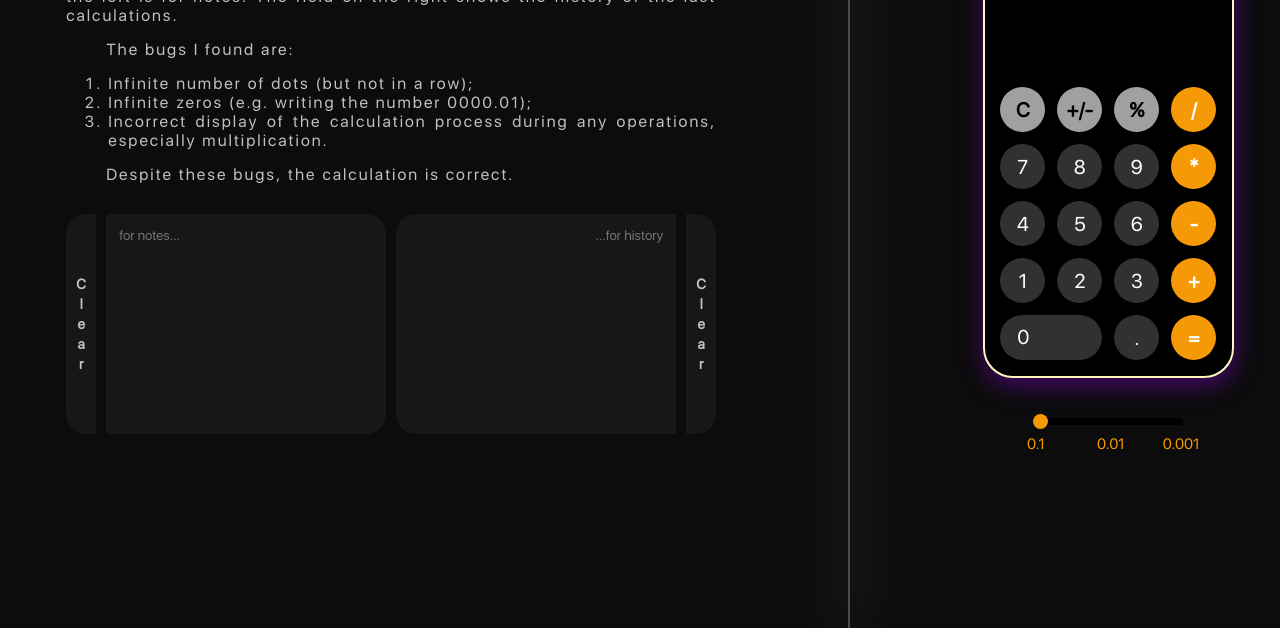
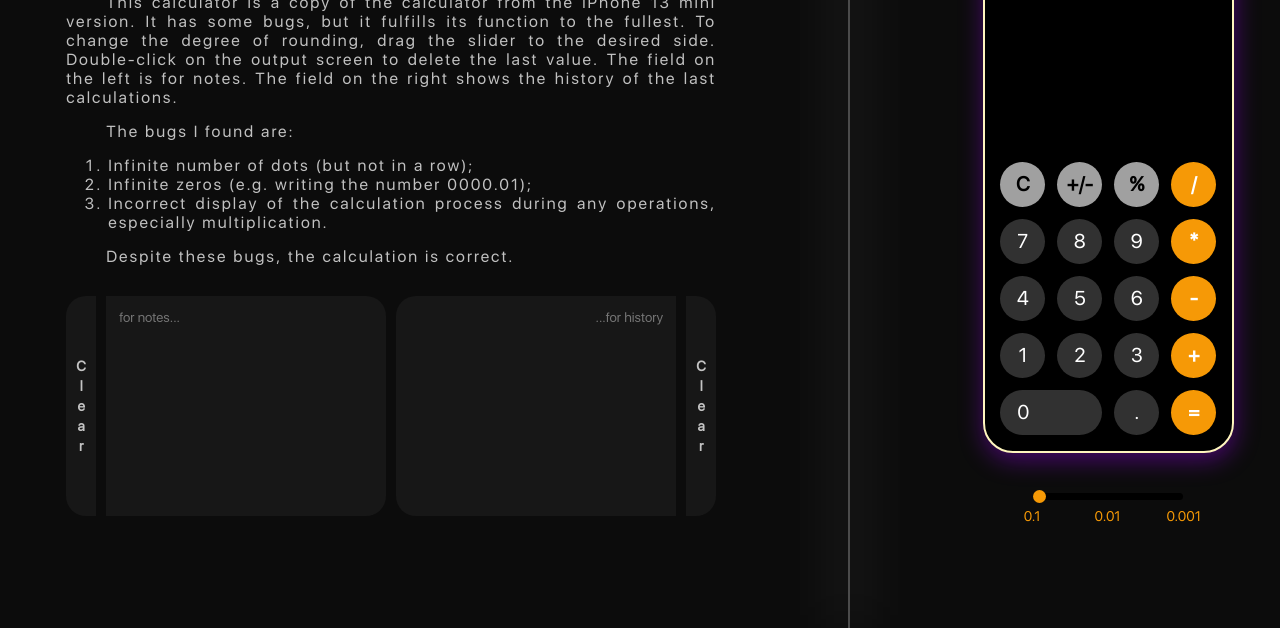
Before and after one commit to Sarcazzzm/calculator, a plain HTML site: page index.html in a window 1280 px wide. Shown: the part 172-800 px from the top of the page. Drawn offline with nearby package versions, Linux system fonts and the light colour scheme.

Commit message:
center_div

```diff
--- a/index.html
+++ b/index.html
@@ -3,6 +3,7 @@
 <head>
     <meta charset="UTF-8">
     <meta name="viewport" content="width=device-width, initial-scale=1.0">
+    <link rel="stylesheet" href="animate.min.css">
     <link rel="stylesheet" href="style.css">
     <title>Calculator</title>
 </head>
--- a/style.css
+++ b/style.css
@@ -17,13 +17,13 @@ body {
 .container {
     display: flex;
     justify-content: space-around;
+    align-items: center;
     position: relative;
     margin: 0 auto;
     width: 1300px;
     height: 100vh;
 }
 .wrapper__text {
-    margin-top: 30px;
     width: 50%;
     color: #c1c1c1;
     text-align: justify;
@@ -99,7 +99,6 @@ body {
 }
 .phone {
     position: relative;
-    margin-top: 30px;
     display: flex;
     align-items: center;
     flex-direction: column;
@@ -208,28 +207,28 @@ body {
 .round::-webkit-slider-thumb {
     -webkit-appearance: none;
     appearance: none;
-    width: 15px;
-    height: 15px;
+    width: 13px;
+    height: 13px;
     border-radius: 50%;
     background: #F69906;
     cursor: grab;
   }
 .round__descr {
     display: flex;
-    margin-top: 10px;
+    margin-top: 8px;
 }
 .round__descr__value {
     color:#F69906;
-    font-size: 15px;
+    font-size: 14px;
 }
 .round__descr__value:nth-child(1) {
-    transform: translateX(-40px);
+    transform: translateX(-46px);
 }
 .round__descr__value:nth-child(2) {
-    transform: translateX(12px);
+    transform: translateX(8px);
 }
 .round__descr__value:nth-child(3) {
-    transform: translateX(50px);
+    transform: translateX(54px);
 }
 
 .number:active {
```
